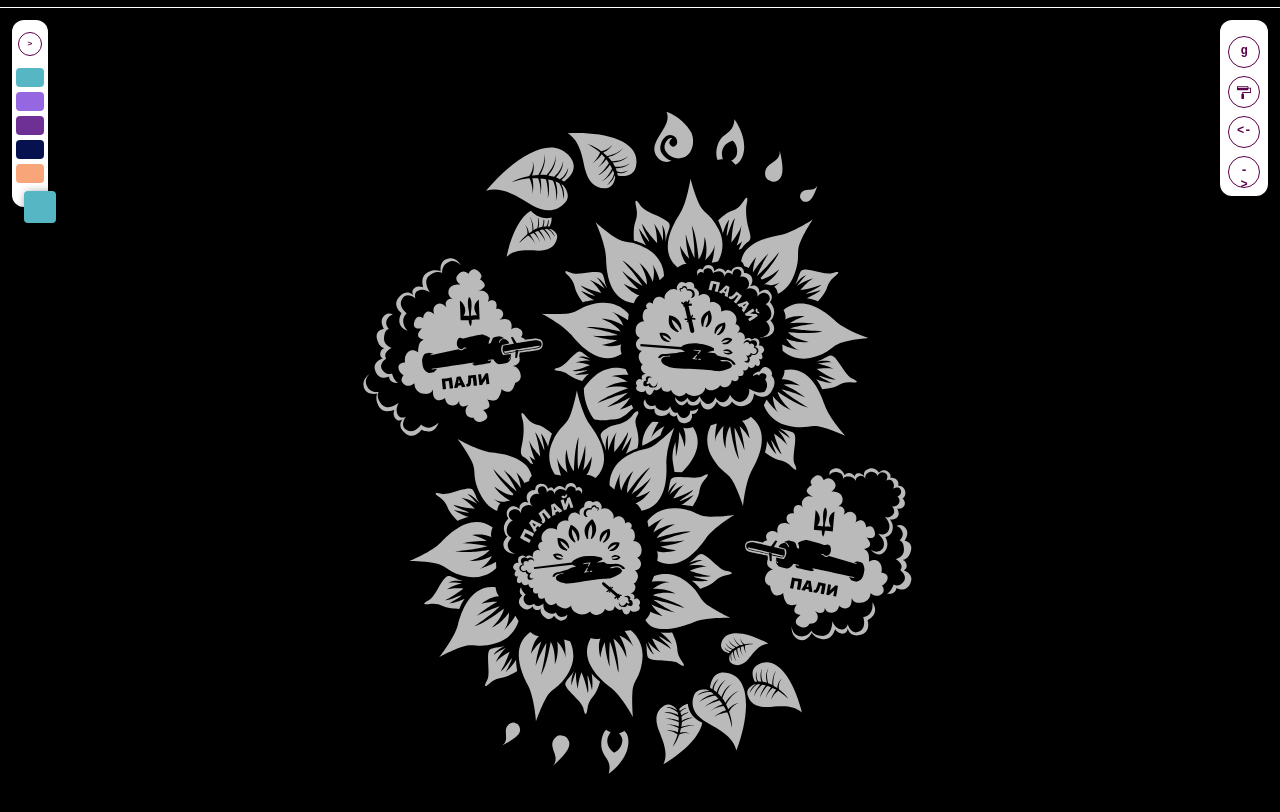
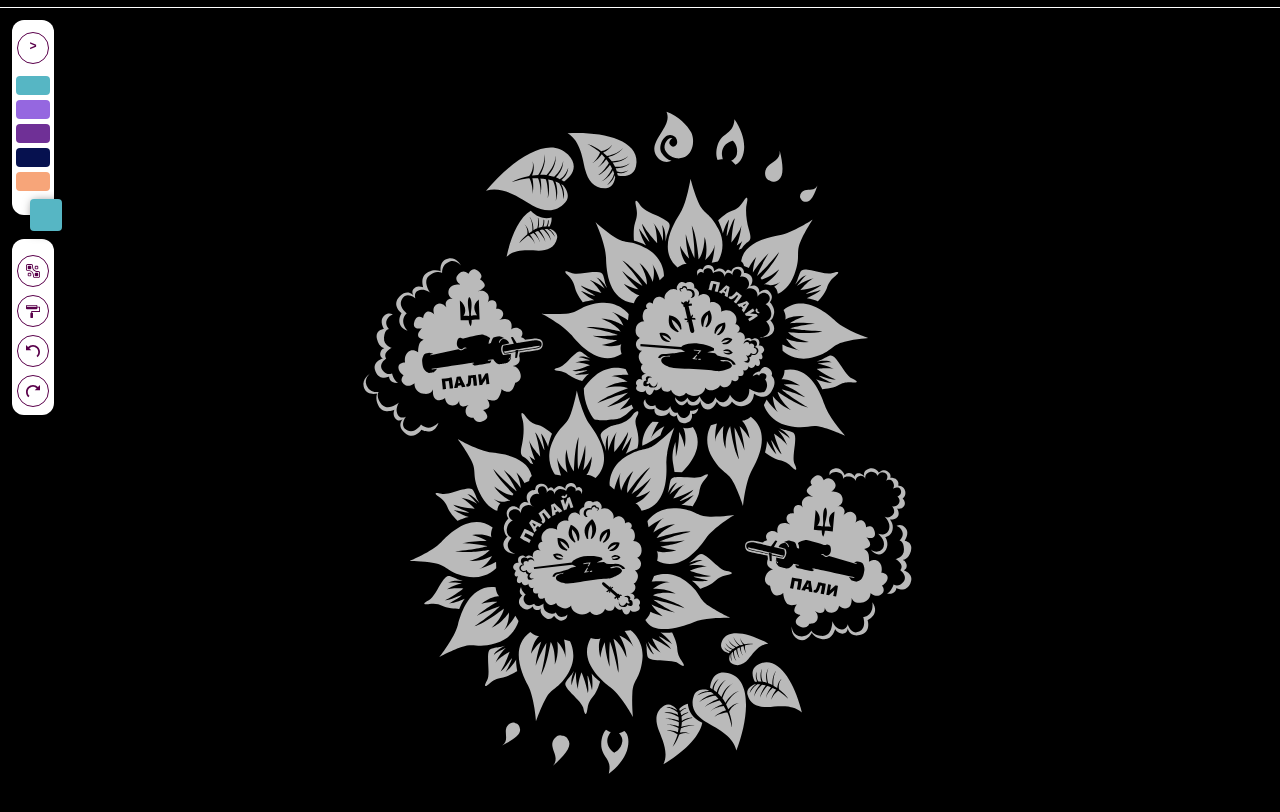
Before and after one commit to sigizmunde/svg-clicker, a plain HTML site: page index.html in a window 1280 px wide. Shown: the part 56-868 px from the top of the page. Drawn offline with Linux system fonts and the light colour scheme.

Commit message:
menu and icons rearranged

```diff
--- a/css/style.css
+++ b/css/style.css
@@ -7,8 +7,8 @@
   --color-background: #000000;
   --color-accent2: #00badb;
 
-  --color-box-width: calc(20% - 12px);
-  --color-box-height: 20px;
+  --color-box-width: calc(20% - 8px);
+  --color-box-height: 32px;
   --header-height: 64px;
 
   --caption-paint-groups: "paint by group";
@@ -16,6 +16,8 @@
   --caption-minimize-menu: "minimize menu";
   --caption-enlarge-menu: "unwrap menu";
   --caption-color-menu: "change colors";
+  --caption-undo: "undo (Ctrl+Z)";
+  --caption-revert: "revert (Ctrl+Shift+Z)";
 }
 
 html {
@@ -92,12 +94,6 @@ header {
   font-weight: 700;
   font-size: 24px;
   line-height: 1.12;
-}
-
-.menu__icon {
-  width: 100%;
-  height: 100%;
-  fill: var(--color-accent);
 }
 
 .main-menu {
@@ -203,6 +199,26 @@ header {
   }
 }
 
+.menu__container {
+  position: fixed;
+  z-index: 99;
+  width: auto;
+  height: auto;
+
+  left: 0;
+  top: var(--header-height);
+}
+
+.btn__icon {
+  width: 100%;
+  height: 100%;
+  fill: var(--color-accent);
+}
+
+.is-active > .btn__icon {
+  fill: white;
+}
+
 .menu-btn {
   position: absolute;
   display: block;
@@ -254,10 +270,10 @@ header {
 }
 
 .color-menu {
-  position: fixed;
-  z-index: 99;
+  position: relative;
+  z-index: 102;
 
-  width: 25%;
+  width: 25vw;
   min-width: 250px;
   max-width: 350px;
   height: auto;
@@ -265,7 +281,7 @@ header {
   padding: 24px;
 
   left: 12px;
-  top: calc(12px + var(--header-height));
+  top: 12px;
 
   background-color: white;
   text-align: center;
@@ -300,7 +316,7 @@ header {
   display: flex;
   flex-wrap: true;
   flex-direction: row;
-  margin-left: -12px;
+  margin-left: -8px;
   background-color: white;
   padding: 0;
   list-style: none;
@@ -308,7 +324,7 @@ header {
 
 .color-menu > ul > li {
   display: block;
-  margin-left: 12px;
+  margin-left: 8px;
   padding: 0;
   width: var(--color-box-width);
   height: 24px;
@@ -317,17 +333,11 @@ header {
 }
 
 .color-menu.minimized {
-  position: fixed;
-  z-index: 99;
-
-  width: 36px;
+  width: 42px;
   min-width: 0;
   height: auto;
 
-  padding: 48px 4px 24px;
-
-  left: 12px;
-  top: calc(12px + var(--header-height));
+  padding: 56px 4px 24px;
 
   background-color: white;
   text-align: center;
@@ -342,13 +352,12 @@ header {
 }
 
 .color-menu.minimized > .js-minimize-btn {
-  right: 6px;
-  width: 24px;
-  height: 24px;
-  padding: 6px;
+  right: 5px;
+  width: 32px;
+  height: 32px;
+  padding: 8px;
   border-radius: 50%;
-  border: 1px solid var(--color-accent);
-  font-size: 8px;
+  font-size: 12px;
 }
 
 .color-menu.minimized > .js-current-color {
@@ -408,10 +417,21 @@ header {
   content: var(--caption-minimize-menu);
 }
 
-.color-menu.minimized > .js-minimize-btn::before {
+.js-undo-tool-btn::before {
+  content: var(--caption-undo);
+}
+
+.js-revert-tool-btn::before {
+  content: var(--caption-revert);
+}
+
+.minimized > .menu-btn::before {
+  left: 42px;
+  transform: translate(0, -50%);
+}
+
+.minimized > .js-minimize-btn::before {
   content: var(--caption-enlarge-menu);
-  left: 28px;
-  transform: translate(0, -50%);
 }
 
 .js-color-list-btn::before {
@@ -419,16 +439,17 @@ header {
 }
 
 .tools-menu {
-  position: fixed;
-  z-index: 99;
+  position: relative;
+  z-index: 101;
 
-  width: 48px;
+  width: 42px;
   height: auto;
 
-  padding: 8px;
+  margin-top: 24px;
+  padding: 8px 5px;
 
-  right: 12px;
-  top: calc(12px + var(--header-height));
+  left: 12px;
+  top: 12px;
 
   background-color: white;
   text-align: center;
--- a/index.html
+++ b/index.html
@@ -47,23 +47,37 @@
         width="100%"
         height="100%"
       ></object>
+      <div class="menu__container">
         <div class="color-menu minimized">
           <div class="js-minimize-btn menu-btn">&gt;</div>
-        <div class="js-color-list-btn menu-btn">=</div>
+          <div class="js-color-list-btn menu-btn"><svg class = "btn__icon"><use href="./images/symbol-defs.svg#icon-colours"></svg></svg></div>
           <div class="js-current-color" style="background-color: white"></div>
           <h2 class="color-menu__header">Color pallette</h2>
           <ul class="js-color-pallette"></ul>
           <p class="pallette-name"></p>
         </div>
-      <div class="tools-menu">
-        <div class="js-group-tool-btn menu-btn menu-btn__relative">g</div>
+        <div class="tools-menu minimized">
+          <div class="js-group-tool-btn menu-btn menu-btn__relative">
+            <svg class="btn__icon">
+              <use href="./images/symbol-defs.svg#icon-make-group"></use>
+            </svg>
+          </div>
           <div class="js-hover-tool-btn menu-btn menu-btn__relative">
-          <svg class="menu__icon">
+            <svg class="btn__icon">
               <use href="./images/symbol-defs.svg#icon-paint-format"></use>
             </svg>
           </div>
-        <div class="js-undo-tool-btn menu-btn menu-btn__relative">&lt-</div>
-        <div class="js-revert-tool-btn menu-btn menu-btn__relative">-&gt</div>
+          <div class="js-undo-tool-btn menu-btn menu-btn__relative">
+            <svg class="btn__icon">
+              <use href="./images/symbol-defs.svg#icon-undo"></use>
+            </svg>
+          </div>
+          <div class="js-revert-tool-btn menu-btn menu-btn__relative">
+            <svg class="btn__icon">
+              <use href="./images/symbol-defs.svg#icon-redo"></use>
+            </svg>
+          </div>
+        </div>
       </div>
     </div>
 
--- a/js/classes/history.js
+++ b/js/classes/history.js
@@ -8,7 +8,7 @@ export class History {
 
   pushStack(state) {
     try {
-      console.log("history push ", state);
+      // console.log("history push ", state);
       this.#stack.push(state);
     } catch (err) {
       console.error(err);
--- a/js/classes/pallette.js
+++ b/js/classes/pallette.js
@@ -54,7 +54,7 @@ export class PalletteArchive {
           .toString(16)
           .padStart(6, "0")}; --color-box-width: calc((100% / ${
           currentPallette.colorNumArr.length
-        }) - 12px); --color-box-height: calc((120px / ${
+        }) - 8px); --color-box-height: calc((120px / ${
           currentPallette.colorNumArr.length
         }) - 5px);`;
         colorUl.append(colorLi);
```
Also changed, not shown: js/classes/controller.js (+6 -6 lines), images/demo-cover.jpg (added). Lines whose indentation alone changed are shown as unchanged.
